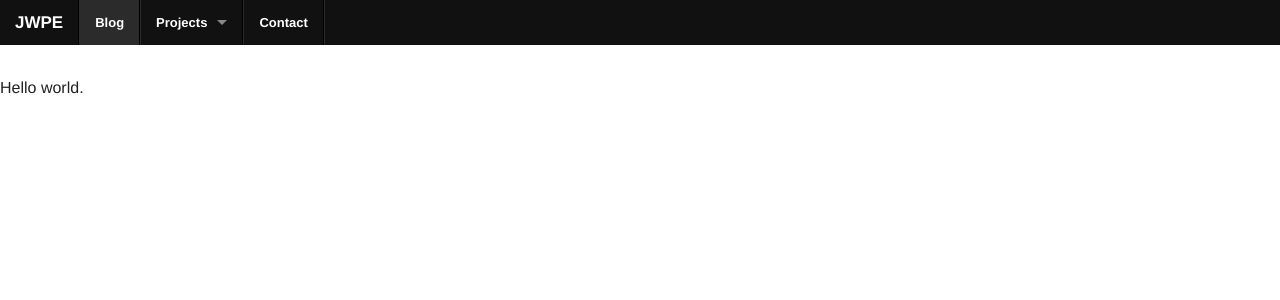
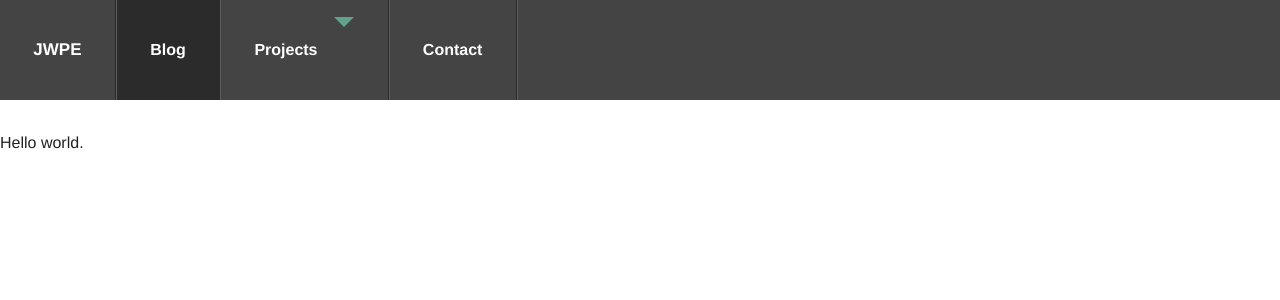
Before and after one commit to Jwpe/jw.pe, a Django app: page /landing/ in a window 1280 px wide. Shown: the top 300 px of the page. Run offline with Django 3.2, Linux system fonts and the light colour scheme; parts of the project's set-up code (start-up, migrations or seed data) failed here and were passed over; some libraries are stand-ins or nearby versions.

Commit message:
Added the correct JS to make the mobile menu for the site work. Played around with the Foundation dropdown styles.

```diff
--- a/jwpevans/apps/landing/templates/landing/landing.html
+++ b/jwpevans/apps/landing/templates/landing/landing.html
@@ -18,6 +18,7 @@
         {% endcompress %}
 
         {% compress js %}
+        <script type="text/javascript" src="{{ STATIC_URL }}js/vendor/custom.modernizr.js"></script>
         <script src="{{ STATIC_URL }}js/vendor/zepto.js"></script>
         <script src="{{ STATIC_URL }}js/foundation/foundation.js"></script>
         {% block javascript %}{% endblock javascript %}
@@ -43,7 +44,9 @@
               <li class="divider"></li>
               <li class="has-dropdown"><a href="#">Projects</a>
                 <ul class="dropdown">
-                  <li><a href="#">Django</a></li>
+                  <li><label>Django</label></li>
+                  <li><a href="#">Some Django Thing</a></li>
+                  <li class="divider"></li>
                 </ul>
               </li>
               <li class="divider"></li>
@@ -52,8 +55,12 @@
             </ul>
         </nav>
         <p>Hello world.</p>
+
         <script src="{{ STATIC_URL }}js/foundation/foundation.topbar.js"></script>
-
+        <script src="{{ STATIC_URL }}js/foundation/foundation.dropdown.js"></script>
+        <script>
+          $(document).foundation();
+        </script>
     </body>
 
 </html>
--- a/jwpevans/static/scss/landing.css
+++ b/jwpevans/static/scss/landing.css
@@ -2312,10 +2312,10 @@ form.custom {
 
 .top-bar {
   overflow: hidden;
-  height: 45px;
-  line-height: 45px;
+  height: 100px;
+  line-height: 100px;
   position: relative;
-  background: #111111;
+  background: #444444;
   margin-bottom: 1.875em; }
   .top-bar ul {
     margin-bottom: 0;
@@ -2334,11 +2334,11 @@ form.custom {
   .top-bar .title-area {
     position: relative; }
   .top-bar .name {
-    height: 45px;
+    height: 100px;
     margin: 0;
     font-size: 16px; }
     .top-bar .name h1 {
-      line-height: 45px;
+      line-height: 100px;
       font-size: 1.0625em;
       margin: 0; }
       .top-bar .name h1 a {
@@ -2346,7 +2346,7 @@ form.custom {
         color: white;
         width: 50%;
         display: block;
-        padding: 0 15px; }
+        padding: 0 33.33333px; }
   .top-bar .toggle-topbar {
     position: absolute;
     right: 0;
@@ -2417,16 +2417,16 @@ form.custom {
     width: 100%;
     color: white;
     padding: 12px 0 12px 0;
-    padding-left: 15px;
-    font-size: 0.8125em;
+    padding-left: 33.33333px;
+    font-size: emCalc(20px);
     font-weight: bold;
     background: #333333;
-    height: 45px; }
+    height: 100px; }
     .top-bar-section ul li > a:hover {
       background: #2b2b2b; }
     .top-bar-section ul li > a.button {
       background: #2ba6cb;
-      font-size: 0.8125em; }
+      font-size: emCalc(20px); }
       .top-bar-section ul li > a.button:hover {
         background: #2284a1; }
     .top-bar-section ul li > a.button.secondary {
@@ -2452,10 +2452,10 @@ form.custom {
       display: block;
       width: 0;
       height: 0;
-      border: solid 5px;
-      border-color: transparent transparent transparent rgba(255, 255, 255, 0.5);
-      margin-right: 15px;
-      margin-top: -4.5px;
+      border: solid 10px;
+      border-color: transparent transparent transparent rgba(127, 255, 212, 0.5);
+      margin-right: 33.33333px;
+      margin-top: -7px;
       position: absolute;
       top: 22px;
       right: 0; }
@@ -2497,7 +2497,7 @@ form.custom {
 
 @media only screen and (min-width: 58.75em) {
   .top-bar {
-    background: #111111;
+    background: #444444;
     *zoom: 1;
     overflow: visible; }
     .top-bar:before, .top-bar:after {
@@ -2540,21 +2540,21 @@ form.custom {
         .top-bar-section ul li .js-generated {
           display: none; }
     .top-bar-section li a:not(.button) {
-      padding: 0 15px;
-      line-height: 45px;
-      background: #111111; }
+      padding: 0 33.33333px;
+      line-height: 100px;
+      background: #444444; }
       .top-bar-section li a:not(.button):hover {
         background: black; }
     .top-bar-section .has-dropdown > a {
-      padding-right: 35px !important; }
+      padding-right: 70px !important; }
       .top-bar-section .has-dropdown > a:after {
         content: "";
         display: block;
         width: 0;
         height: 0;
-        border: solid 5px;
-        border-color: rgba(255, 255, 255, 0.5) transparent transparent transparent;
-        margin-top: -2.5px; }
+        border: solid 10px;
+        border-color: rgba(127, 255, 212, 0.5) transparent transparent transparent;
+        margin-top: -5px; }
     .top-bar-section .has-dropdown.moved {
       position: relative; }
       .top-bar-section .has-dropdown.moved > .dropdown {
@@ -2575,26 +2575,26 @@ form.custom {
         color: white;
         line-height: 1;
         white-space: nowrap;
-        padding: 7px 15px;
-        background: #1e1e1e; }
+        padding: 7px 33.33333px;
+        background: #515151; }
       .top-bar-section .dropdown li label {
         white-space: nowrap;
-        background: #1e1e1e; }
+        background: #515151; }
       .top-bar-section .dropdown li .dropdown {
         left: 100%;
         top: 0; }
     .top-bar-section > ul > .divider {
       border-bottom: none;
       border-top: none;
-      border-right: solid 1px #2b2b2b;
-      border-left: solid 1px black;
+      border-right: solid 1px #5e5e5e;
+      border-left: solid 1px #2b2b2b;
       clear: none;
-      height: 45px;
+      height: 100px;
       width: 0px; }
     .top-bar-section .has-form {
-      background: #111111;
-      padding: 0 15px;
-      height: 45px; }
+      background: #444444;
+      padding: 0 33.33333px;
+      height: 100px; }
     .top-bar-section ul.right li .dropdown {
       left: auto;
       right: 0; }
--- a/jwpevans/static/scss/landing.scss
+++ b/jwpevans/static/scss/landing.scss
@@ -1,4 +1,9 @@
-@import "foundation.scss";
 
+$dropdown-label-color: #7FFFD4;
+$topbar-dropdown-toggle-color: #7FFFD4;
+$topbar-link-font-size: emCalc(20px);
+$topbar-dropdown-toggle-size: 10px;
 $topbar-bg: #444;
 $topbar-height: 100px;
+
+@import "foundation.scss";
```
Also changed, not shown: other parts of jwpevans/static/scss/landing.css (+12 -12 lines).
